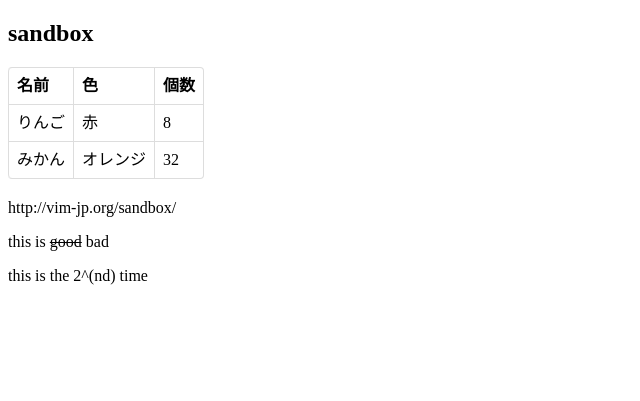
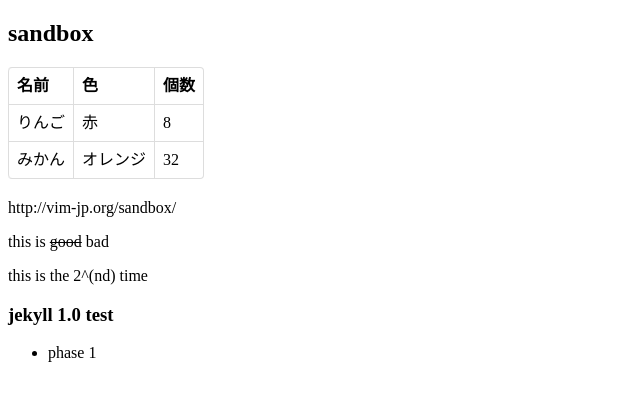
Before and after one commit to vim-jp/sandbox, a Jekyll site: the page built from index.md, in a window 1280 px wide. Shown: the top 401 px of the page, without its empty margins (0-640 px from the left). Built offline with Jekyll 4.4.1, drawn with Linux system fonts in a browser that asks for light colours; Markdown is read by kramdown in place of the engine named in the settings.

```diff
--- a/_config.yml
+++ b/_config.yml
@@ -1,5 +1,6 @@
 markdown: redcarpet
 base-url: /sandbox
+exclude: tmp
 
 redcarpet:
   extensions: ["tables",  "autolink",  "strikethrough",  "superscript"]
--- a/index.md
+++ b/index.md
@@ -13,3 +13,7 @@ http://vim-jp.org/sandbox/
 this is ~~good~~ bad
 
 this is the 2^(nd) time
+
+### jekyll 1.0 test
+
+* phase 1
```
Also changed, not shown: 1 other file.
